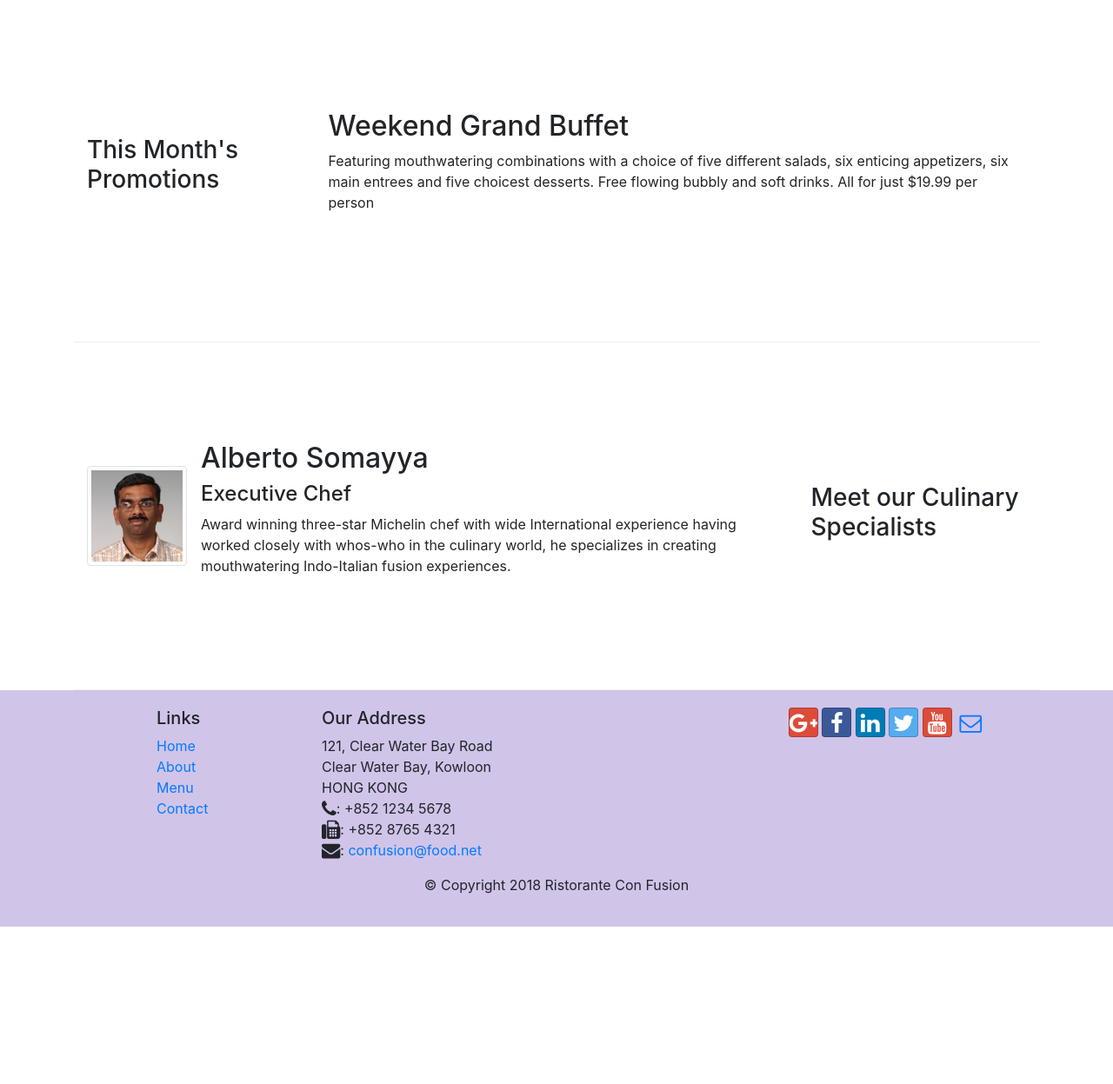
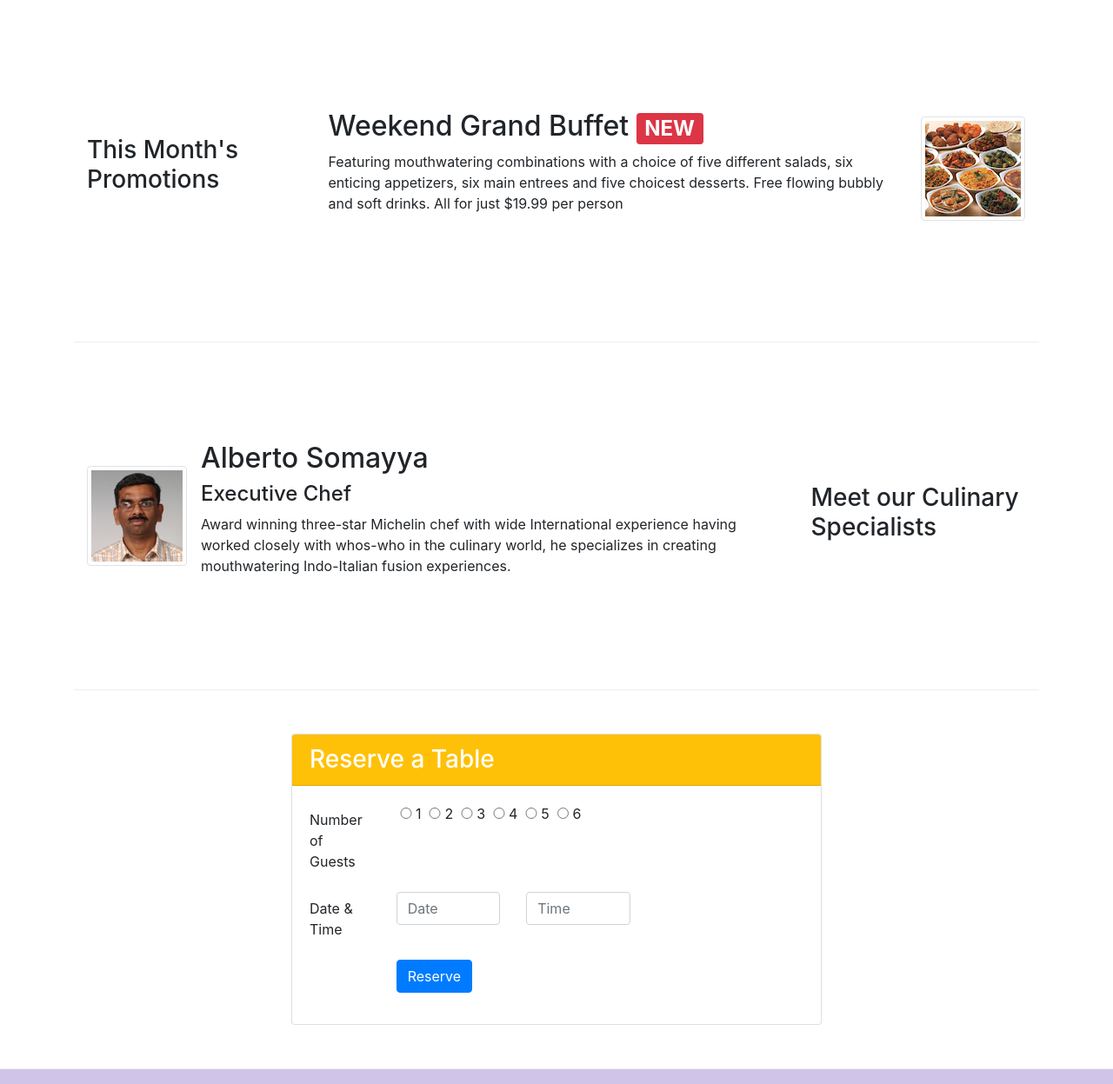
Before and after one commit to kd0007/bootstrap4, a website: page index.html in a window 1280 px wide. Shown: the part 740-1987 px from the top of the page at 87% size. Before the commit the page ends 1806 px from the top, so only its background shows below. Drawn offline with nearby package versions, Linux system fonts and the light colour scheme.

Commit message:
assignment2

```diff
--- a/index.html
+++ b/index.html
@@ -50,10 +50,18 @@
                     <h1>Ristorante con Fusion</h1>
                     <p>We take inspiration from the World's best cuisines, and create a unique fusion experience. Our lipsmacking creations will tickle your culinary senses!</p>
                 </div>
-                <div>
-                    <div class="col-12 col-sm align-self-center">
+
+                    <div class="col-12 col-sm align-self-center ">
                         <img src="img/logo.png" class="img-fluid">
                     </div>
+                   <div class="col-12 col-sm-3 align-self-center">
+                       <div class="text-center text-dark">
+                           <a role="button" href="#form" class="btn btn-warning btn-lg"><i class="fa fa-reserve"></i>Reserve table</a>
+
+                       </div>
+                   </div>
+
+            </div>
         </div>
     </header>
 
@@ -84,8 +92,11 @@
                 <h3>This Month's Promotions</h3>
             </div>
             <div class="col col-sm col-md">
-                <h2>Weekend Grand Buffet</h2>
-                <p>Featuring mouthwatering combinations with a choice of five different salads, six enticing appetizers, six main entrees and five choicest desserts. Free flowing bubbly and soft drinks. All for just $19.99 per person </p>
+                <h2 class="mt-0">Weekend Grand Buffet <span class="badge badge-danger">NEW</span></h2>
+                <p class="d-none d-sm-block">Featuring mouthwatering combinations with a choice of five different salads, six enticing appetizers, six main entrees and five choicest desserts. Free flowing bubbly and soft drinks. All for just $19.99 per person </p>
+            </div>
+            <div class="media">
+                <img class="d-flex mr-3 img-thumbnail align-self-center" src="img/buffet.png" alt="Weekend Grand Buffet">
             </div>
         </div>
 
@@ -107,6 +118,53 @@
             </div>
         </div>
     </div>
+
+
+    <div class="row row-content justify-content-center" id="form">
+        <div class="col-12 col-sm-6">
+          <div class="card">
+            <h3 class="card-header bg-warning text-white">Reserve a Table</h3>
+            <div class="card-body">
+              <form>
+                <div class="form-group row">
+                  <label for="number of guests" class="col-sm-2 col-form-label">Number of Guests</label>
+                  <div class="col-sm-6 ">
+                    <input type="radio" class="col-1 radio-inline" name="optradio">1
+                    <input type="radio" class="col-1 radio-inline" name="optradio">2
+                    <input type="radio" class="col-1 radio-inline" name="optradio">3
+                    <input type="radio" class="col-1 radio-inline" name="optradio">4
+                    <input type="radio" class="col-1 radio-inline" name="optradio">5
+                    <input type="radio" class="col-1 radio-inline" name="optradio">6
+                  </div>
+                </div>
+                <div class="form-group row">
+                  <label for="DnT" class="col-sm-2 col-form-label ">Date &amp; Time</label>
+                  <div class="col-12 col-sm-3">
+                      <input type="text" class="form-control" id="date" name="date" placeholder="Date">
+                  </div>
+                  <div class="col-12 col-sm-3">
+                      <input type="text" class="form-control" id="time" name="time" placeholder="Time">
+                  </div>
+                </div>
+                <div class="form-group row">
+                  <div class="offset-md-2 col-md-10">
+                      <button type="submit" class="btn btn-primary">Reserve</button>
+                  </div>
+              </div>
+              </form>
+            </div>
+
+          </div>
+        </div>
+
+
+      </div>
+    </div>
+
+
+
+
+
 
     <footer class="footer">
         <div class="container">
```
